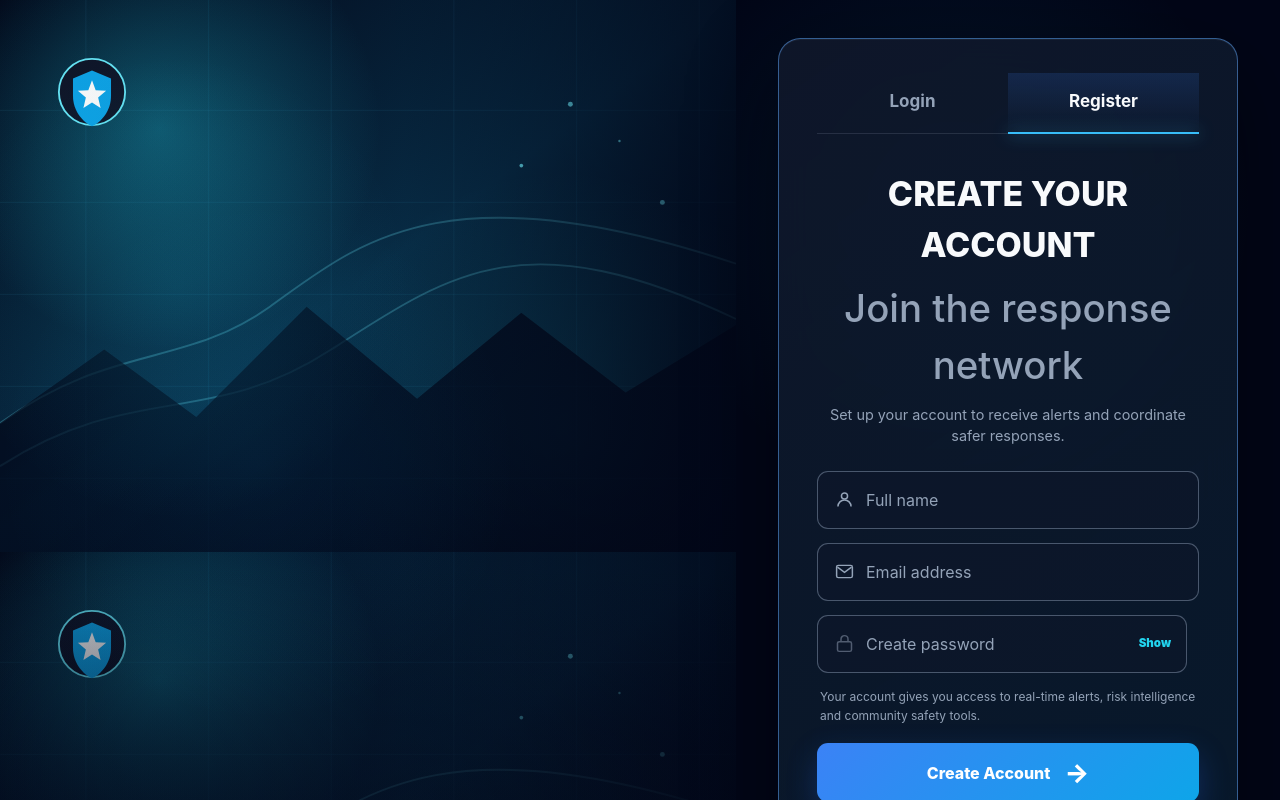
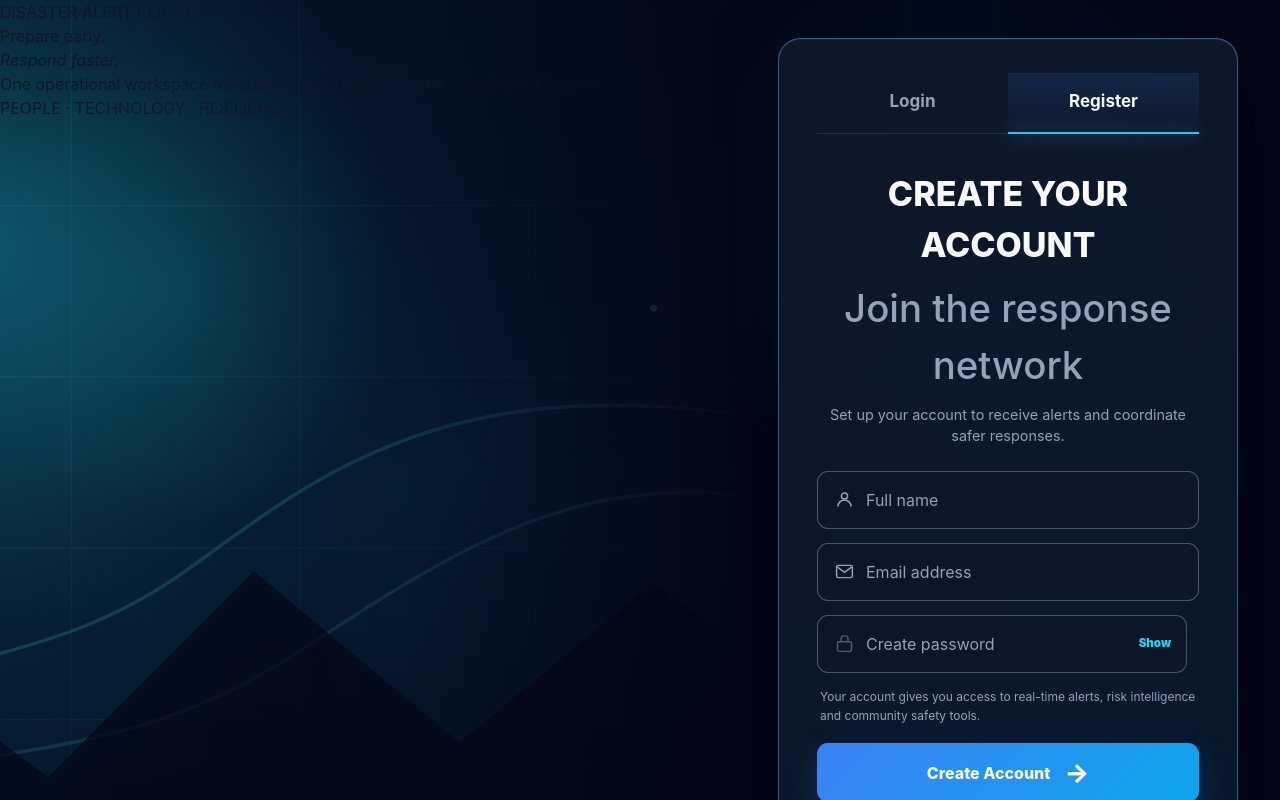
Before and after one commit to Satyakush/disaster-alert-platform, a React (Vite) app in the folder client/: page /register in a window 1280 px wide. Shown: the top 800 px of the page. Built offline with nearby package versions, Linux system fonts and the light colour scheme; no server answers.

Commit message:
ui: add impactful dark register visual messaging

```diff
--- a/client/src/pages/Register.jsx
+++ b/client/src/pages/Register.jsx
@@ -42,8 +42,15 @@ export default function Register() {
 
   return (
     <main className="auth-page">
-      <section className="auth-visual" style={{ backgroundImage: "url(/auth-background.svg)" }} aria-label="Disaster Alert Platform"><div className="auth-visual-grid" aria-hidden="true" />
-        <div className="auth-visual-overlay" />
+      <section className="auth-visual" aria-label="Disaster Alert Platform">
+        <div className="auth-visual-grid" aria-hidden="true" />
+        <div className="auth-visual-content">
+          <div className="auth-visual-kicker"><span /> DISASTER ALERT PLATFORM</div>
+          <h1>Prepare early.<br /><em>Respond faster.</em></h1>
+          <p>One operational workspace for alerts, risk intelligence, and coordinated response.</p>
+          <div className="auth-visual-line" />
+          <span className="auth-visual-meta">PEOPLE · TECHNOLOGY · RESILIENCE</span>
+        </div>
       </section>
 
       <section className="auth-panel-wrap">
```
